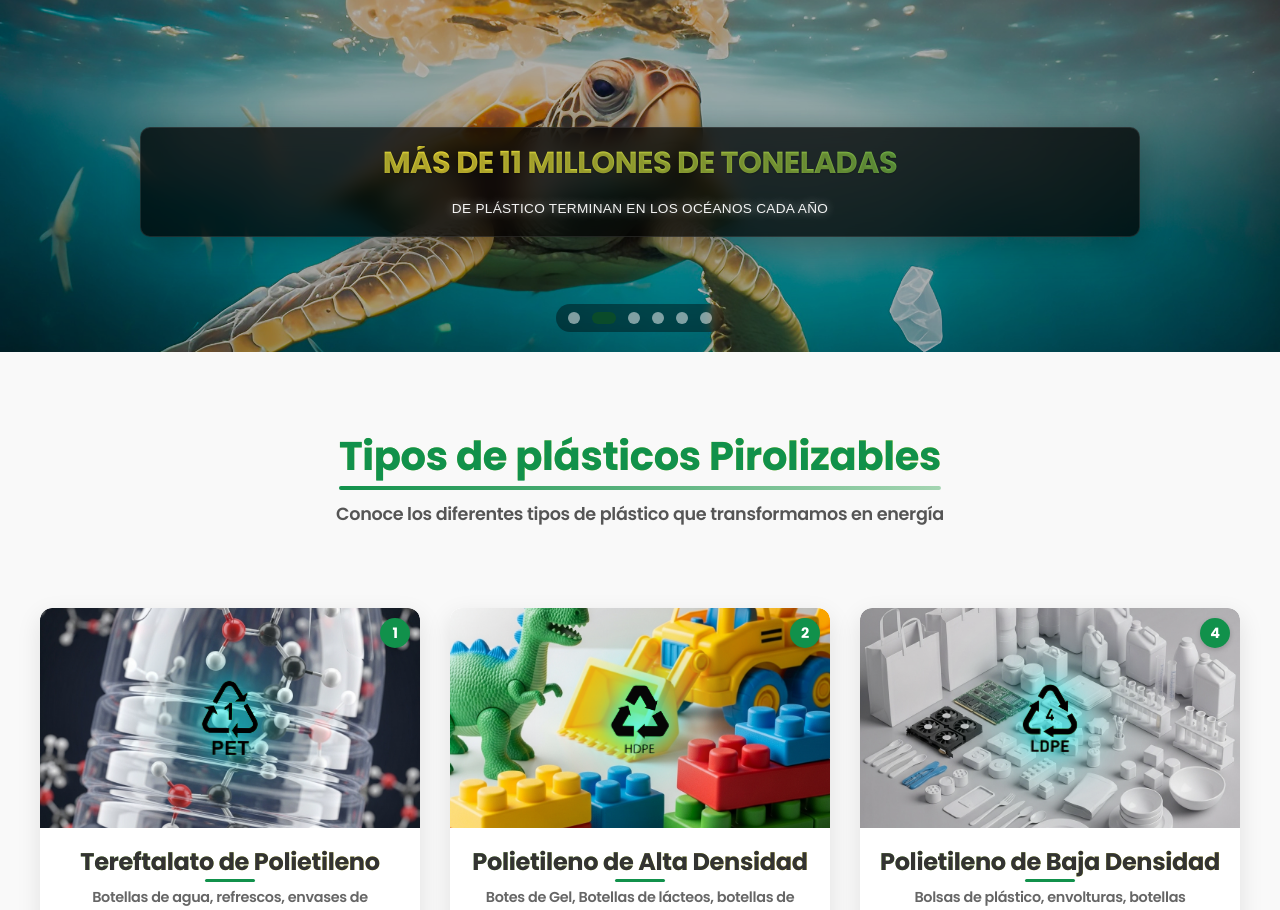
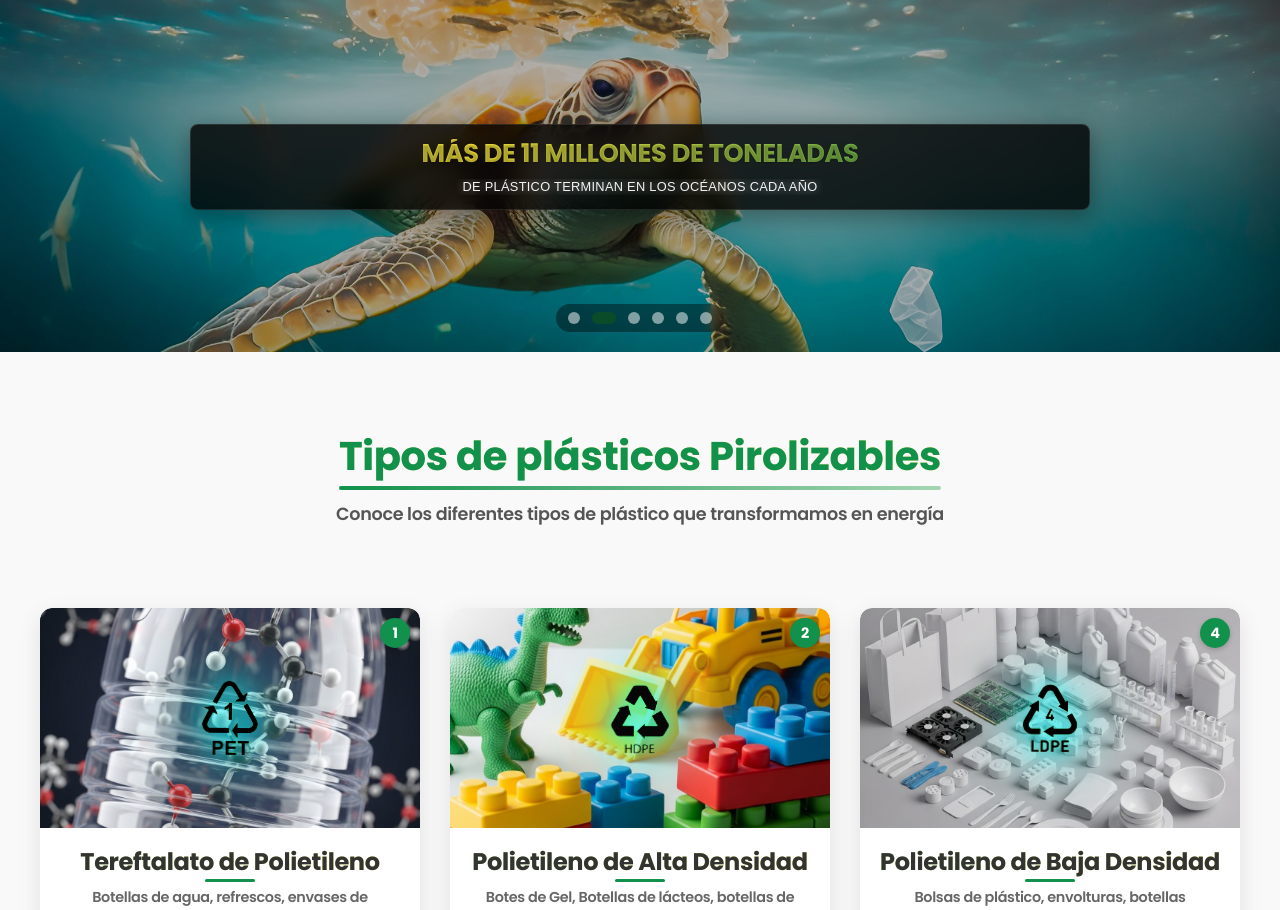
Before and after one commit to nfts2030/petgasmexicov2, a React (Vite) app: page / in a window 1280 px wide. Shown: the part 2060-2970 px from the top of the page. Built offline with nearby package versions, Linux system fonts and the light colour scheme.

Commit message:
Ajustes en HeroSection y StatisticsSection: corrección de errores TypeScript, limpieza de código y mejoras en la visualización de textos del slider

```diff
--- a/src/components/home/HeroSection.tsx
+++ b/src/components/home/HeroSection.tsx
@@ -1,5 +1,4 @@
 import React from 'react';
-import { Link } from 'react-router-dom';
 import styled, { keyframes } from 'styled-components';
 
 // Animación para el resplandor del logo
@@ -27,10 +26,7 @@ const gradientKeyframes = keyframes`
   100% { background-position: 0% 50%; }
 `;
 
-const fadeIn = keyframes`
-  from { opacity: 0; transform: translateY(20px); }
-  to { opacity: 1; transform: translateY(0); }
-`;
+
 
 // Styled Components
 const HeroContainer = styled.section`
@@ -87,157 +83,6 @@ const HeroContent = styled.div`
   align-items: center;
   text-align: center;
   margin-bottom: 2rem;
-
-  @media (max-width: 992px) {
-    grid-template-columns: 1fr;
-    text-align: center;
-    gap: 2rem;
-  }
-
-  @media (max-width: 768px) {
-    gap: 1.5rem;
-  }
-`;
-
-const HeroText = styled.div`
-  position: relative;
-  z-index: 3;
-  animation: ${fadeIn} 0.8s ease-out forwards;
-`;
-
-const HeroImageWrapper = styled.div`
-  position: relative;
-  width: 100%;
-  max-width: 600px;
-  margin: 2rem auto 3rem;
-  border-radius: 16px;
-  overflow: hidden;
-  box-shadow: 0 15px 35px rgba(0, 0, 0, 0.25);
-  transition: transform 0.3s ease, box-shadow 0.3s ease;
-  animation: ${fadeIn} 0.8s ease-out 0.2s both;
-
-  &:hover {
-    transform: translateY(-5px);
-    box-shadow: 0 20px 40px rgba(0, 0, 0, 0.3);
-  }
-
-  @media (max-width: 992px) {
-    max-width: 500px;
-    margin: 1.5rem auto 2.5rem;
-  }
-
-  @media (max-width: 768px) {
-    margin: 1.25rem auto 2rem;
-    border-radius: 12px;
-  }
-
-  @media (max-width: 480px) {
-    margin: 1rem auto 1.5rem;
-    border-radius: 10px;
-  }
-`;
-
-const HeroImage = styled.img`
-  width: 100%;
-  height: auto;
-  display: block;
-  transition: transform 0.5s ease;
-
-  ${HeroImageWrapper}:hover & {
-    transform: scale(1.02);
-  }
-`;
-
-const MouseIcon = styled.div`
-  width: 24px;
-  height: 40px;
-  border: 2px solid rgba(255, 255, 255, 0.7);
-  border-radius: 12px;
-  position: relative;
-  margin: 0 auto 8px;
-
-  &::before {
-    content: '';
-    width: 4px;
-    height: 8px;
-    background: rgba(255, 255, 255, 0.9);
-    position: absolute;
-    left: 50%;
-    top: 8px;
-    transform: translateX(-50%);
-    border-radius: 2px;
-    animation: scroll 2s infinite;
-  }
-
-  @keyframes scroll {
-    0% { transform: translate(-50%, 0); opacity: 1; }
-    100% { transform: translate(-50%, 10px); opacity: 0; }
-  }
-`;
-
-const ScrollIndicator = styled.div`
-  position: absolute;
-  bottom: 30px;
-  left: 50%;
-  transform: translateX(-50%);
-  display: flex;
-  flex-direction: column;
-  align-items: center;
-  color: rgba(255, 255, 255, 0.8);
-  font-size: 0.85rem;
-  text-transform: uppercase;
-  letter-spacing: 2px;
-  cursor: pointer;
-  transition: all 0.3s ease;
-
-  &:hover {
-    color: #fff;
-    transform: translate(-50%, -3px);
-
-    ${MouseIcon} {
-      border-color: #fff;
-
-      &::before {
-        background: #fff;
-      }
-    }
-  }
-
-  @media (max-width: 768px) {
-    bottom: 20px;
-    font-size: 0.75rem;
-  }
-`;
-
-
-
-const GradientTextWrapper = styled.span`
-  color: #00ff9d;
-  background: linear-gradient(
-    90deg,
-    #00ff9d,
-    #b3ff00,
-    #fff700,
-    #ffde00,
-    #b3ff00,
-    #00ff9d
-  );
-  background-size: 300% 100%;
-  -webkit-background-clip: text;
-  -webkit-text-fill-color: transparent;
-  background-clip: text;
-  color: transparent;
-  animation: ${gradientKeyframes} 8s ease infinite;
-  font-weight: 800;
-  letter-spacing: -0.5px;
-  text-shadow: 0 0 10px rgba(0, 255, 157, 0.3);
-  display: inline-block;
-  transition: all 0.3s ease;
-
-  &:hover {
-    text-shadow: 0 0 20px rgba(0, 255, 157, 0.5);
-    transform: scale(1.01);
-  }
 `;
 
 const HeroTitle = styled.h1`
@@ -325,74 +170,8 @@ const HeroSubtitle = styled.p`
   @media (max-width: 480px) {
     font-size: 1rem;
     line-height: 1.5;
-
-    strong {
-      margin-top: 0.6rem;
-    }
   }
 `;
-
-const ButtonContainer = styled.div`
-  display: flex;
-  gap: 1rem;
-  margin: 1rem 0;
-  flex-wrap: wrap;
-  justify-content: center;
-  width: 100%;
-  padding: 0 1rem;
-
-  @media (max-width: 480px) {
-    flex-direction: column;
-    align-items: center;
-    max-width: 300px;
-    margin: 1rem auto;
-  }
-`;
-
-const CtaButton = styled(Link)`
-  display: inline-flex;
-  align-items: center;
-  justify-content: center;
-  padding: 0.9rem 1.5rem;
-  background-color: #11914b;
-  color: white;
-  border: none;
-  border-radius: 50px;
-  font-weight: 600;
-  text-decoration: none;
-  transition: all 0.3s ease;
-  text-align: center;
-  min-width: 180px;
-  box-shadow: 0 4px 15px rgba(17, 145, 75, 0.3);
-  -webkit-tap-highlight-color: transparent;
-
-  &:active {
-    transform: scale(0.98);
-  }
-
-  &:hover {
-    background-color: #0d7a3f;
-    transform: translateY(-2px);
-    box-shadow: 0 6px 20px rgba(17, 145, 75, 0.4);
-  }
-
-  @media (max-width: 480px) {
-    width: 100%;
-    padding: 1rem 1.5rem;
-  }
-
-  /* Mejorar la apariencia en iOS */
-  @supports (-webkit-touch-callout: none) {
-    -webkit-tap-highlight-color: rgba(0, 0, 0, 0);
-  }
-`;
-
-
-
-// Componente GradientText
-const GradientText: React.FC<{ children: React.ReactNode }> = ({ children }) => (
-  <GradientTextWrapper>{children}</GradientTextWrapper>
-);
 
 const LogoGlow = styled.div`
   position: absolute;
@@ -424,6 +203,35 @@ const LogoContainer = styled.div`
     z-index: 2;
     filter: drop-shadow(0 0 15px rgba(17, 200, 100, 0.7));
     animation: ${float} 3s ease-in-out infinite;
+  }
+`;
+
+const GradientText = styled.span`
+  color: #00ff9d;
+  background: linear-gradient(
+    90deg,
+    #00ff9d,
+    #b3ff00,
+    #fff700,
+    #ffde00,
+    #b3ff00,
+    #00ff9d
+  );
+  background-size: 300% 100%;
+  -webkit-background-clip: text;
+  -webkit-text-fill-color: transparent;
+  background-clip: text;
+  color: transparent;
+  animation: ${gradientKeyframes} 8s ease infinite;
+  font-weight: 800;
+  letter-spacing: -0.5px;
+  text-shadow: 0 0 10px rgba(0, 255, 157, 0.3);
+  display: inline-block;
+  transition: all 0.3s ease;
+
+  &:hover {
+    text-shadow: 0 0 20px rgba(0, 255, 157, 0.5);
+    transform: scale(1.01);
   }
 `;
 
--- a/src/components/home/StatisticsSection.tsx
+++ b/src/components/home/StatisticsSection.tsx
@@ -294,38 +294,43 @@ const StatisticsSection: React.FC = () => {
       100% { background-position: 0% 50%; }
     }
 
-    font-size: 1.9rem;
-    margin: 0 0 0.6rem 0;
+    font-size: 1.6rem;
+    margin: 0 0 0.4rem 0;
     font-weight: 800;
-    line-height: 1.15;
+    line-height: 1.1;
     background: linear-gradient(90deg, #0a9d58, #8bc34a, #ffeb3b, #8bc34a, #0a9d58);
     background-size: 300% auto;
     -webkit-background-clip: text;
     -webkit-text-fill-color: transparent;
     animation: gradient 8s ease infinite;
     display: block;
-    padding: 0 5px 3px;
+    padding: 0 5px 2px;
     text-shadow: 0 1px 2px rgba(0,0,0,0.3);
-    letter-spacing: -0.5px;
+    letter-spacing: -0.3px;
+    max-width: 900px;
+    margin-left: auto;
+    margin-right: auto;
 
     @media (max-width: 1200px) {
-      font-size: 1.7rem;
+      font-size: 1.5rem;
     }
 
     @media (max-width: 992px) {
-      font-size: 1.5rem;
+      font-size: 1.4rem;
+      max-width: 800px;
     }
 
     @media (max-width: 768px) {
-      font-size: 1.3rem;
-      line-height: 1.15;
-      margin-bottom: 0.4rem;
+      font-size: 1.25rem;
+      line-height: 1.1;
+      margin-bottom: 0.3rem;
+      max-width: 90%;
     }
 
     @media (max-width: 480px) {
-      font-size: 1.25rem;
-      margin-bottom: 0.3rem;
-      letter-spacing: -0.3px;
+      font-size: 1.1rem;
+      margin-bottom: 0.2rem;
+      letter-spacing: -0.2px;
     }
   `;
 
@@ -371,35 +376,41 @@ const StatisticsSection: React.FC = () => {
                   filter: 'brightness(0.7)'
                 }} />
                 <div style={{
-                  maxWidth: '1000px',
+                  maxWidth: '900px',
                   width: '90%',
-                  padding: '18px 22px', /* Padding ligeramente reducido */
-                  borderRadius: '10px',
-                  backgroundColor: 'rgba(0, 0, 0, 0.75)',
+                  padding: '14px 18px',
+                  borderRadius: '8px',
+                  backgroundColor: 'rgba(0, 0, 0, 0.8)',
                   border: '1px solid rgba(255, 255, 255, 0.1)',
-                  backdropFilter: 'blur(10px)', /* Aumentamos ligeramente el desenfoque */
-                  margin: '0 auto 40px', /* Más margen inferior */
-                  transform: 'translateY(60px)', /* Bajamos más el contenedor */
+                  backdropFilter: 'blur(10px)',
+                  margin: '0 auto 30px',
+                  transform: 'translateY(40px)',
                   boxSizing: 'border-box',
-                  boxShadow: '0 8px 32px rgba(0, 0, 0, 0.3)',
+                  boxShadow: '0 6px 24px rgba(0, 0, 0, 0.4)',
                   textAlign: 'center',
                   display: 'flex',
                   flexDirection: 'column',
                   alignItems: 'center',
-                  justifyContent: 'center'
+                  justifyContent: 'center',
+                  minHeight: 'auto'
                 }}>
                   <AnimatedTitle>{stat.title}</AnimatedTitle>
                   <p style={{
-                    fontSize: '0.85rem', /* Tamaño de fuente más pequeño */
-                    lineHeight: '1.3', /* Menor interlineado para más compacidad */
-                    margin: '0.4rem auto 0',
+                    fontSize: '0.8rem',
+                    lineHeight: '1.25',
+                    margin: '0.2rem auto 0',
                     maxWidth: '800px',
-                    fontFamily: "'Montserrat', sans-serif", /* Fuente moderna */
+                    fontFamily: "'Montserrat', sans-serif",
                     fontWeight: 400,
                     color: '#ffffff',
-                    textShadow: '0 0 10px rgba(255, 255, 255, 0.6)', /* Efecto brillo más pronunciado */
+                    textShadow: '0 0 10px rgba(255, 255, 255, 0.6)',
+                    display: '-webkit-box',
+                    WebkitLineClamp: 2,
+                    WebkitBoxOrient: 'vertical',
+                    overflow: 'hidden',
+                    textOverflow: 'ellipsis',
                     textAlign: 'center',
-                    padding: '0 15px',
+                    padding: '0 10px',
                     width: '100%',
                     boxSizing: 'border-box',
                     letterSpacing: '0.3px', /* Espaciado de letras más ajustado */
```
